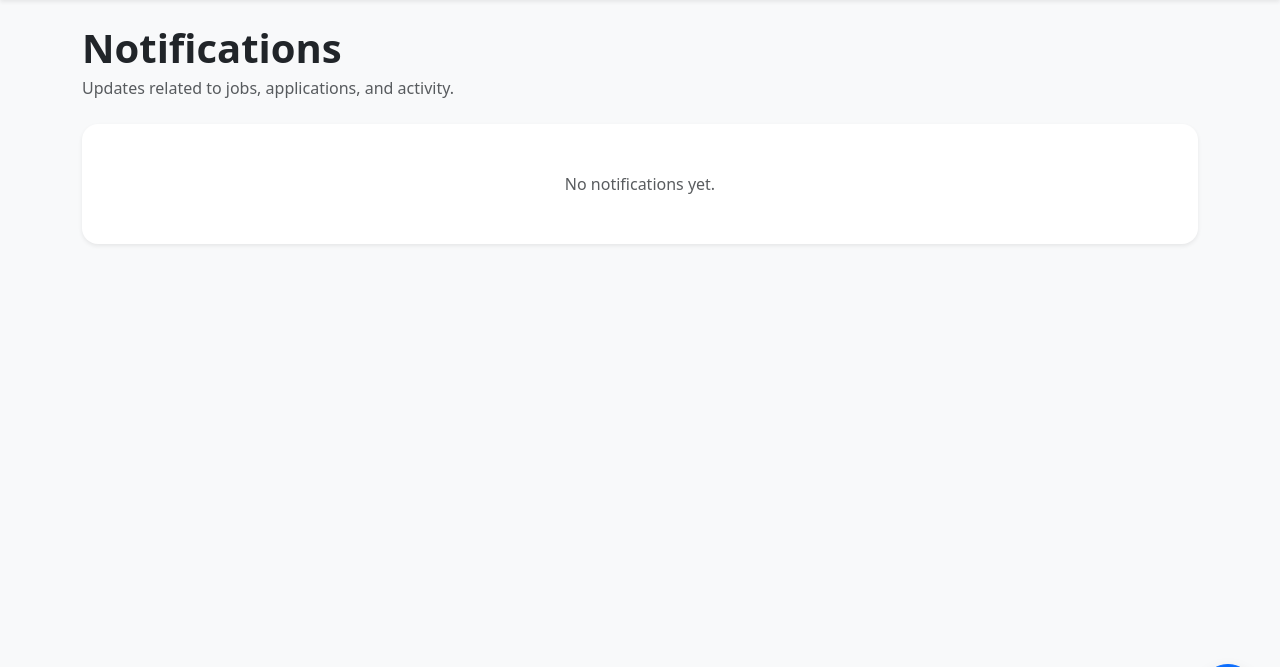
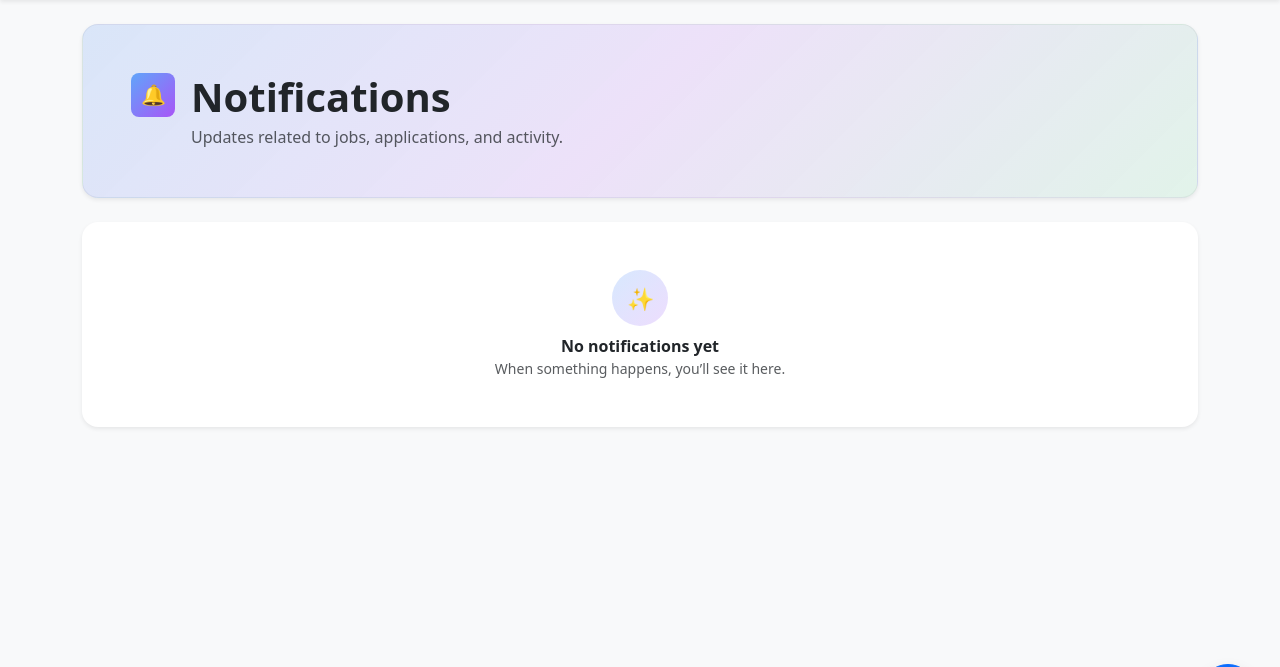
Before and after one commit to themiyawijenayaka100-coder/jobportal, a Django app: page /notifications/ in a window 1280 px wide. Shown: the part 56-723 px from the top of the page. Run offline with Django 5.2, Linux system fonts and the light colour scheme; a user stored in the database is signed in; data comes from the database, SQL or seed files in the repository; both versions use the stored data as it was after the commit.

Commit message:
Improved visibility of notifications tab

```diff
--- a/accounts/templates/notifications_list.html
+++ b/accounts/templates/notifications_list.html
@@ -1,40 +1,106 @@
 {% extends "base.html" %}
 
 {% block content %}
-<div class="d-flex flex-wrap justify-content-between align-items-end gap-3 mb-4">
+<style>
+  /* Scoped to Notifications page only */
+  .notif-page .notif-hero {
+    background: linear-gradient(135deg, rgba(59, 130, 246, .16), rgba(168, 85, 247, .14), rgba(34, 197, 94, .10));
+    border: 1px solid rgba(15, 23, 42, .06);
+  }
+  .notif-page .notif-list {
+    border: 1px solid rgba(15, 23, 42, .06);
+  }
+  .notif-page .notif-item {
+    border-left: 6px solid rgba(148, 163, 184, .8);
+    transition: transform .15s ease, box-shadow .15s ease, background-color .15s ease;
+  }
+  .notif-page .notif-item:hover {
+    transform: translateY(-1px);
+    box-shadow: 0 .45rem 1.1rem rgba(0,0,0,.08);
+  }
+  .notif-page .notif-item.is-unread {
+    border-left-color: #6366f1;
+    background: linear-gradient(90deg, rgba(99, 102, 241, .10), rgba(59, 130, 246, .04), transparent 55%);
+  }
+  .notif-page .notif-dot {
+    width: 10px;
+    height: 10px;
+    border-radius: 50%;
+    flex: 0 0 10px;
+    background: #94a3b8;
+    box-shadow: 0 0 0 3px rgba(148, 163, 184, .18);
+  }
+  .notif-page .notif-item.is-unread .notif-dot {
+    background: linear-gradient(135deg, #60a5fa, #a855f7);
+    box-shadow: 0 0 0 3px rgba(99, 102, 241, .18);
+  }
+  .notif-page .notif-badge-new {
+    background: linear-gradient(135deg, #60a5fa, #a855f7);
+    border: 1px solid rgba(255,255,255,.55);
+    color: #0b1020;
+    font-weight: 800;
+    letter-spacing: .2px;
+  }
+</style>
+
+<div class="notif-page">
+  <div class="notif-hero rounded-4 p-4 p-md-5 shadow-sm mb-4">
+    <div class="d-flex flex-wrap justify-content-between align-items-start gap-3">
+      <div class="d-flex align-items-start gap-3">
+        <div class="rounded-3 d-flex align-items-center justify-content-center"
+             style="width:44px;height:44px;background:linear-gradient(135deg,#60a5fa,#a855f7);color:#0b1020;">
+          <span aria-hidden="true" style="font-size:20px;line-height:1;">🔔</span>
+        </div>
         <div>
           <h1 class="fw-bold mb-1">Notifications</h1>
           <p class="text-muted mb-0">Updates related to jobs, applications, and activity.</p>
         </div>
       </div>
+    </div>
+  </div>
 
-<div class="card shadow-sm border-0 rounded-4 overflow-hidden">
+  <div class="card notif-list shadow-sm border-0 rounded-4 overflow-hidden">
     <div class="list-group list-group-flush">
       {% for n in notifications %}
         {% if n.link %}
-        <a class="list-group-item list-group-item-action d-flex justify-content-between align-items-start gap-3" href="{{ n.link }}">
+          <a class="list-group-item list-group-item-action d-flex justify-content-between align-items-start gap-3 notif-item {% if not n.is_read %}is-unread{% endif %}"
+             href="{{ n.link }}">
+            <div class="d-flex align-items-start gap-3 min-w-0">
+              <div class="notif-dot mt-1" aria-hidden="true"></div>
               <div class="min-w-0">
-            <div class="fw-semibold text-truncate">{{ n.message }}</div>
+                <div class="fw-semibold text-truncate {% if not n.is_read %}text-dark{% endif %}">{{ n.message }}</div>
                 <div class="text-muted small">{{ n.created_at|date:"M d, Y H:i" }}</div>
               </div>
+            </div>
             {% if not n.is_read %}
-            <span class="badge text-bg-primary rounded-pill">New</span>
+              <span class="badge rounded-pill notif-badge-new">New</span>
             {% endif %}
           </a>
         {% else %}
-        <div class="list-group-item d-flex justify-content-between align-items-start gap-3">
+          <div class="list-group-item d-flex justify-content-between align-items-start gap-3 notif-item {% if not n.is_read %}is-unread{% endif %}">
+            <div class="d-flex align-items-start gap-3 min-w-0">
+              <div class="notif-dot mt-1" aria-hidden="true"></div>
               <div class="min-w-0">
-            <div class="fw-semibold text-truncate">{{ n.message }}</div>
+                <div class="fw-semibold text-truncate {% if not n.is_read %}text-dark{% endif %}">{{ n.message }}</div>
                 <div class="text-muted small">{{ n.created_at|date:"M d, Y H:i" }}</div>
               </div>
+            </div>
             {% if not n.is_read %}
-            <span class="badge text-bg-primary rounded-pill">New</span>
+              <span class="badge rounded-pill notif-badge-new">New</span>
             {% endif %}
           </div>
         {% endif %}
       {% empty %}
-      <div class="p-5 text-center text-muted">No notifications yet.</div>
+        <div class="p-5 text-center">
+          <div class="mx-auto mb-2 rounded-circle d-flex align-items-center justify-content-center"
+               style="width:56px;height:56px;background:linear-gradient(135deg,rgba(96,165,250,.25),rgba(168,85,247,.20));">
+            <span aria-hidden="true" style="font-size:22px;">✨</span>
+          </div>
+          <div class="fw-semibold">No notifications yet</div>
+          <div class="text-muted small">When something happens, you’ll see it here.</div>
+        </div>
       {% endfor %}
     </div>
   </div>
+</div>
 {% endblock %}
```
Also changed, not shown: db.sqlite3. Lines whose indentation alone changed are shown as unchanged.
